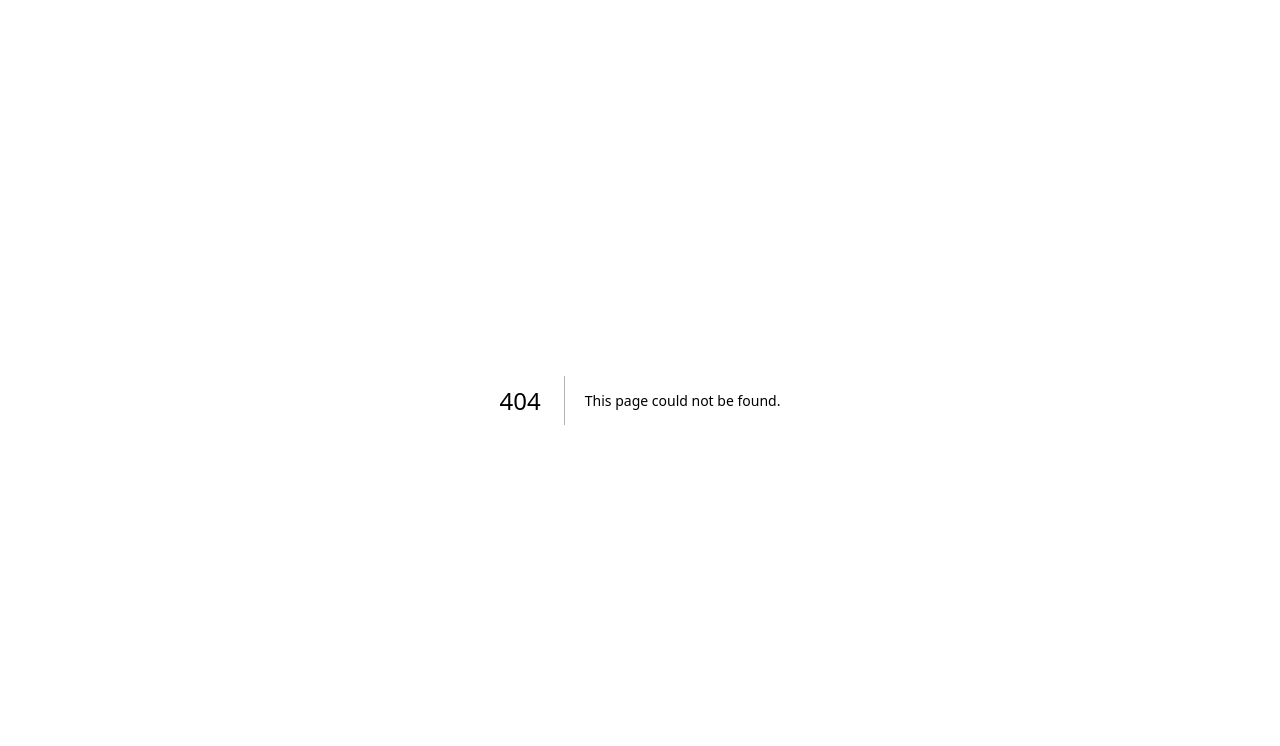
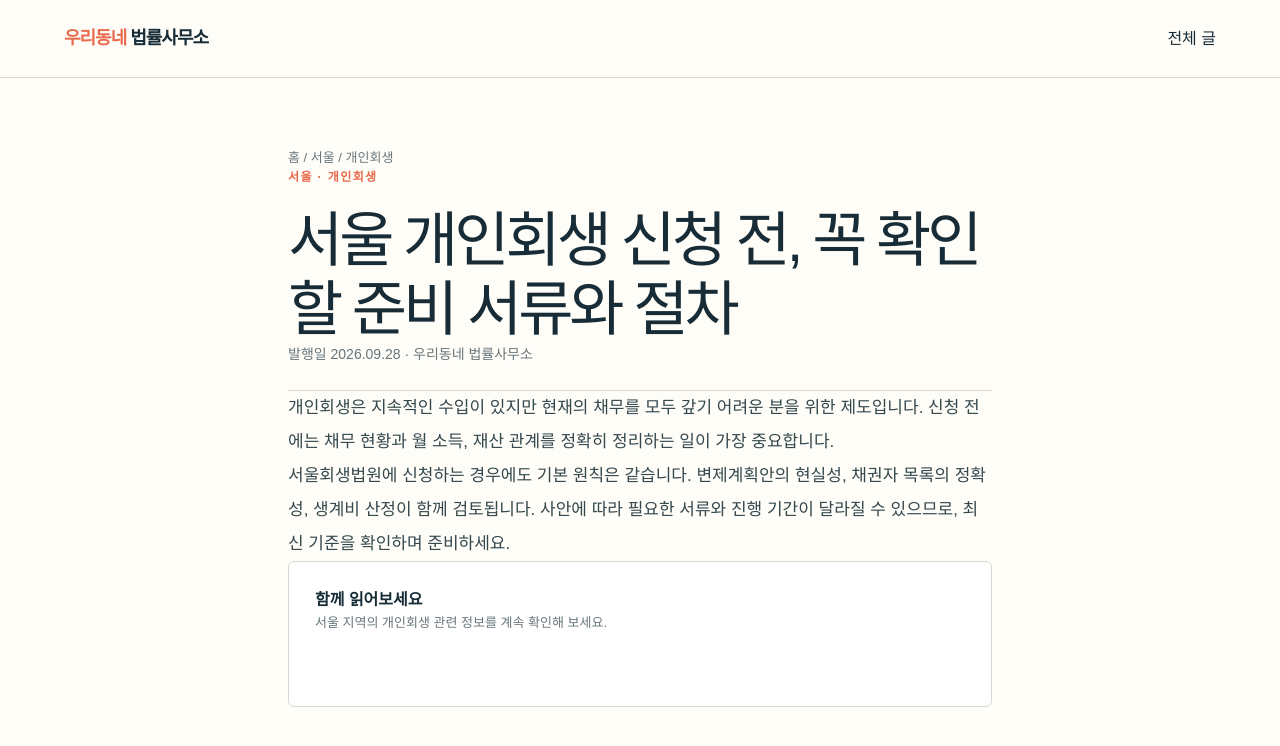
Before and after one commit to lululands/our-neighborhood-law-office, a Next.js app: page /posts/101 in a window 1280 px wide. Before the commit this address had no page. Shown: the top 746 px of the page. Built offline with nearby package versions, Linux system fonts and the light colour scheme.

Commit message:
Add app/posts/[id]/page.tsx

```diff
--- /dev/null
+++ b/app/posts/[id]/page.tsx
@@ -0,0 +1,2 @@
+import Link from 'next/link';import { notFound } from 'next/navigation';import { articles } from '../../content';
+export function generateStaticParams(){return articles.map(a=>({id:a.id}))}export default async function Post({params}:{params:Promise<{id:string}>}){const {id}=await params;const a=articles.find(x=>x.id===id);if(!a)return notFound();return <main><header className="site-header"><Link className="brand" href="/"><span>우리동네</span> 법률사무소</Link><Link href="/articles">전체 글</Link></header><article className="post"><p className="breadcrumbs">홈 / {a.region} / {a.category}</p><p className="eyebrow">{a.region} · {a.category}</p><h1>{a.title}</h1><p className="post-meta">발행일 {a.date} · 우리동네 법률사무소</p><div className="post-content">{a.body.split('\n\n').map((p,i)=><p key={i}>{p}</p>)}</div><section className="publish-panel"><strong>함께 읽어보세요</strong><p>{a.region} 지역의 {a.category} 관련 정보를 계속 확인해 보세요.</p><Link className="read-link" href="/">법률정보 더 보기 →</Link></section></article></main>}
```
